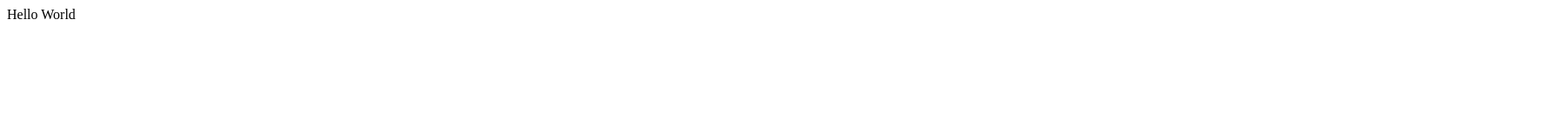
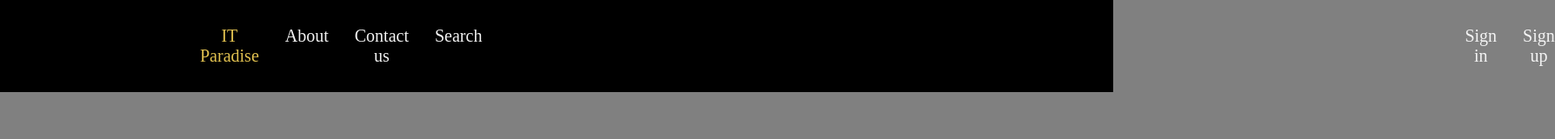
Before and after one commit to Ukren/IT-Paradise, a plain HTML site: page index.html in a window 1280 px wide. Shown: the whole page at 87% size, 1788 px wide, since content can reach past the window. Drawn offline with Linux system fonts and the light colour scheme.

Commit message:
Add header html and css

```diff
--- /dev/null
+++ b/css/header-content.css
@@ -0,0 +1,38 @@
+body {
+    background-color: #808080;
+    margin: 0px;
+}
+header {
+    background-color: #000000;
+    padding-bottom: 30px;
+    /* display: block; */
+    word-wrap: break-word;
+    border-radius: 0%;
+}
+.navigation-menu {
+    display: flex;
+}
+.navigation-menu .navigation-menu-section {
+    margin-left: 200px;
+    display: flex;
+}
+.navigation-menu .account-section {
+    display: flex;
+    margin-left: 1100px;
+}
+.navigation-menu .nav-button {
+    text-align: center;
+    color: #f3f3f3;
+    margin-left: 30px;
+    margin-top: 30px;
+    justify-content: space-between;
+    font-size: 20px;
+}
+.navigation-menu .nav-button:hover {
+    color: #bebebe;
+    cursor: pointer;
+}
+.navigation-menu .navigation-menu-section #logo {
+    font-size: 20px;
+    color: #e1c150;
+}
--- a/index.html
+++ b/index.html
@@ -1 +1,36 @@
-<div>Hello World</div>
+<!DOCTYPE html>
+<html lang="en">
+    <head>
+        <meta http-equiv="Content-Type" content="text/html" charset="utf-8">
+        <title>IT Paradise</title>
+        <link rel="stylesheet" href="./css/header-content.css">
+    </head>
+    <body>
+        <header>
+            <div class="navigation-menu">
+                <div class="navigation-menu-section">
+                    <div class="nav-button" id="logo">
+                        IT Paradise
+                    </div>
+                    <div class="nav-button" id="about">
+                        About
+                    </div>
+                    <div class="nav-button" id="contactUs">
+                        Contact us
+                    </div>
+                    <div class="nav-button" id="search">
+                        Search
+                    </div>
+                </div>
+                <div class="account-section">
+                    <div class="nav-button" id="signIn">
+                        Sign in
+                    </div>
+                    <div class="nav-button" id="singUp">
+                        Sign up
+                    </div>
+                </div>
+            </div>
+        </header>
+    </body>
+</html>
```
